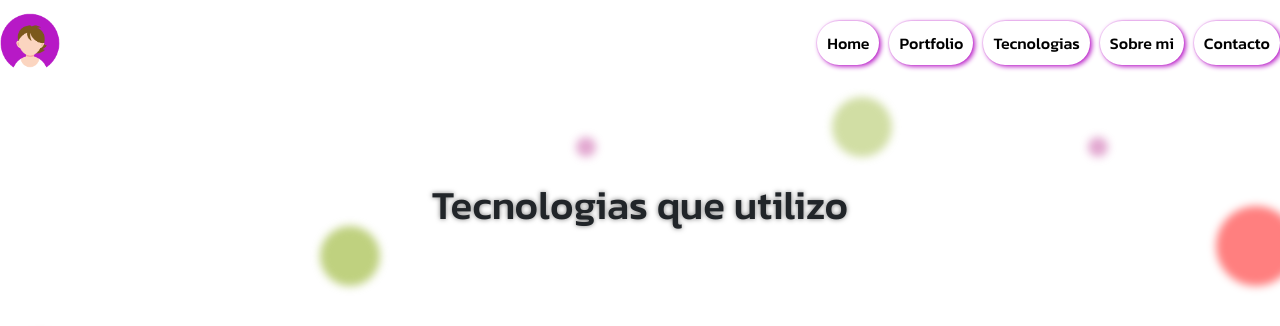
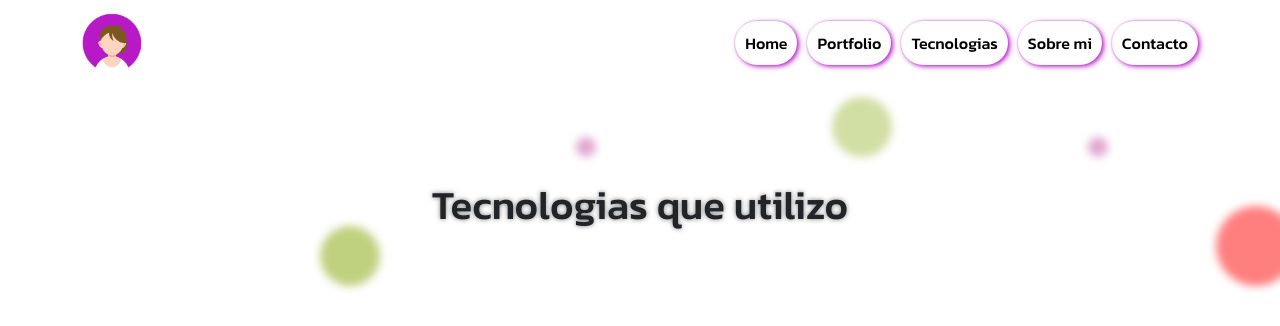
Before and after one commit to IvanErtel/Portfolio_Ertel, a plain HTML site: page pages/tecnologias.html in a window 1280 px wide. Shown: the top 326 px of the page. Drawn offline with nearby package versions, Linux system fonts and the light colour scheme.

Commit message:
modificacion navbar

```diff
--- a/pages/tecnologias.html
+++ b/pages/tecnologias.html
@@ -20,7 +20,7 @@
 
 <body id="grilla">
   <!--------- fila de logo + nav ------------->
-    <div class=" containerNav" id="navbar">
+	<div class="container containerNav" id="navbar">
 		<div class="row rowNav">
 			<nav class="navbar navbar-expand-lg">
 				<div class="col-12 divcol container-fluid">
```
Also changed, not shown: pages/portfolio.html (+1 -1 lines). Lines whose indentation alone changed are shown as unchanged.
